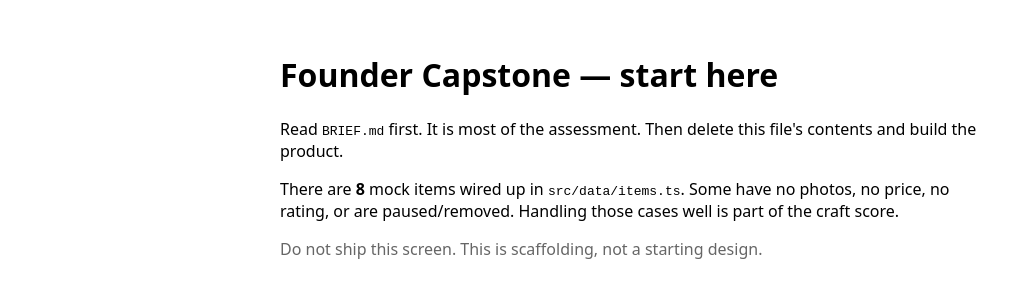
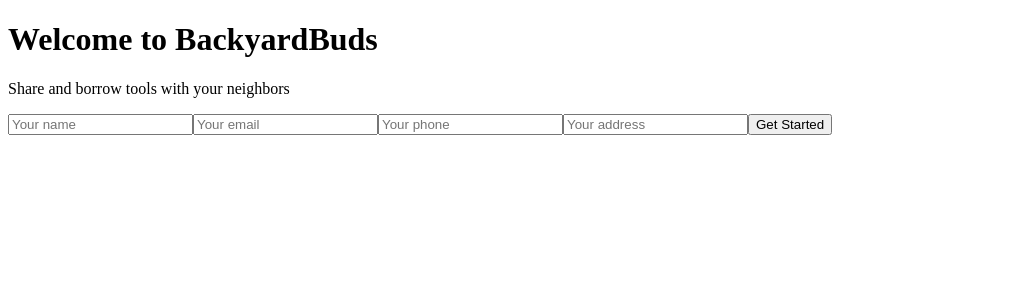
Before and after one commit to Owethudev/Founders-Capstone, a React (Vite) app: page / in a window 1280 px wide. Shown: the top 300 px of the page, without its empty margins (0-1031 px from the left). Built offline with nearby package versions, Linux system fonts and the light colour scheme.

Commit message:
ran npm install and add tool search bar and keyword filtering to HomeScreen

```diff
--- a/src/App.tsx
+++ b/src/App.tsx
@@ -1,34 +1,20 @@
-/* ============================================================
- * This is a near-empty shell ON PURPOSE.
- *
- * We are not giving you a component structure, a router, a state
- * pattern, or a design. Those are the decisions being assessed —
- * designing them is your job, and defending them in your Decision
- * Log is the point.
- *
- * Delete this placeholder. Build the product described in BRIEF.md.
- * Type your data using src/data/types.ts. Load it via
- * src/data/items.ts (or reshape that — your call).
- * ============================================================ */
-
-import { ITEMS } from "./data/items.ts";
+import { useState } from "react";
+import { WelcomeScreen } from "./components/WelcomeScreen";
+import { HomeScreen } from "./components/HomeScreen";
+import { User } from "./types";
 
 export function App() {
-  return (
-    <main style={{ fontFamily: "system-ui, sans-serif", maxWidth: 720, margin: "0 auto", padding: 24 }}>
-      <h1>Founder Capstone — start here</h1>
-      <p>
-        Read <code>BRIEF.md</code> first. It is most of the assessment. Then delete
-        this file's contents and build the product.
-      </p>
-      <p>
-        There are <strong>{ITEMS.length}</strong> mock items wired up in{" "}
-        <code>src/data/items.ts</code>. Some have no photos, no price, no rating, or
-        are paused/removed. Handling those cases well is part of the craft score.
-      </p>
-      <p style={{ color: "#666" }}>
-        Do not ship this screen. This is scaffolding, not a starting design.
-      </p>
-    </main>
+  const [currentUser, setCurrentUser] = useState<User | null>(null);
+
+  return currentUser ? (
+    <div className="app-shell">
+      <HomeScreen
+        currentUser={currentUser}
+        onToolClick={() => undefined}
+        onViewMyTools={() => undefined}
+      />
+    </div>
+  ) : (
+    <WelcomeScreen onLoginComplete={setCurrentUser} />
   );
 }
--- a/src/components/HomeScreen.tsx
+++ b/src/components/HomeScreen.tsx
@@ -2,6 +2,7 @@
 import { useState } from "react";
 import { Tool, User } from "../types";
 import { ToolCard } from "./ToolCard";
+import { SearchBar } from "./SearchBar";
 import { mockTools } from "../data/mockTools";
 
 // Props interface defines what data HomeScreen receives from parent (App.tsx)
@@ -20,11 +21,24 @@ export function HomeScreen({
 }: HomeScreenProps) {
   // State to hold all tools we're displaying
   // Initialize with mockTools from our data file
-  const [tools, setTools] = useState<Tool[]>(mockTools);
+  const [tools] = useState<Tool[]>(mockTools);
+  const [searchQuery, setSearchQuery] = useState("");
 
-  // Map through tools array and create a ToolCard component for each one
-  // .map() transforms each tool object into a ToolCard component
-  const toolCards = tools.map((tool) => (
+  // Filter tools by search query in name or description
+  const filteredTools = tools.filter((tool) => {
+    const query = searchQuery.trim().toLowerCase();
+    if (query === "") {
+      return true;
+    }
+
+    return (
+      tool.name.toLowerCase().includes(query) ||
+      tool.description.toLowerCase().includes(query)
+    );
+  });
+
+  // Map filtered tools into ToolCard components
+  const toolCards = filteredTools.map((tool) => (
     <ToolCard
       key={tool.id} // React needs a unique key for lists - helps with re-rendering
       tool={tool} // Pass the tool data to ToolCard component
@@ -61,13 +75,16 @@ export function HomeScreen({
         </button>
       </header>
 
+      {/* Search bar lets users filter the tool list by keyword */}
+      <SearchBar onSearch={setSearchQuery} />
+
       {/* Tools grid - displays all available tools */}
       <div className="tools-grid">
-        {/* Conditional rendering: check if we have any tools */}
+        {/* Conditional rendering: check if we have any matching tools */}
         {toolCards.length > 0 ? (
-          toolCards // Show all the tool card components if tools exist
+          toolCards // Show filtered tool cards if any exist
         ) : (
-          <p>No tools available</p> // Show this message if no tools (empty state)
+          <p>No tools match your search</p> // Show this message if no tools match search
         )}
       </div>
     </div>
--- /dev/null
+++ b/src/components/SearchBar.tsx
@@ -0,0 +1,16 @@
+interface SearchBarProps {
+  onSearch: (query: string) => void;  // Function to call when user types
+}
+
+export function SearchBar({ onSearch }: SearchBarProps) {
+  return (
+    <div className="search-bar">
+      <input
+        type="text"
+        placeholder="Search for tools (e.g., 'drill', 'mower')"
+        onChange={(e) => onSearch(e.target.value)}  // Call onSearch every time user types
+        aria-label="Search tools"
+      />
+    </div>
+  );
+}
```
Also changed, not shown: 4 other files (tests, documents, lock files or other folders).
